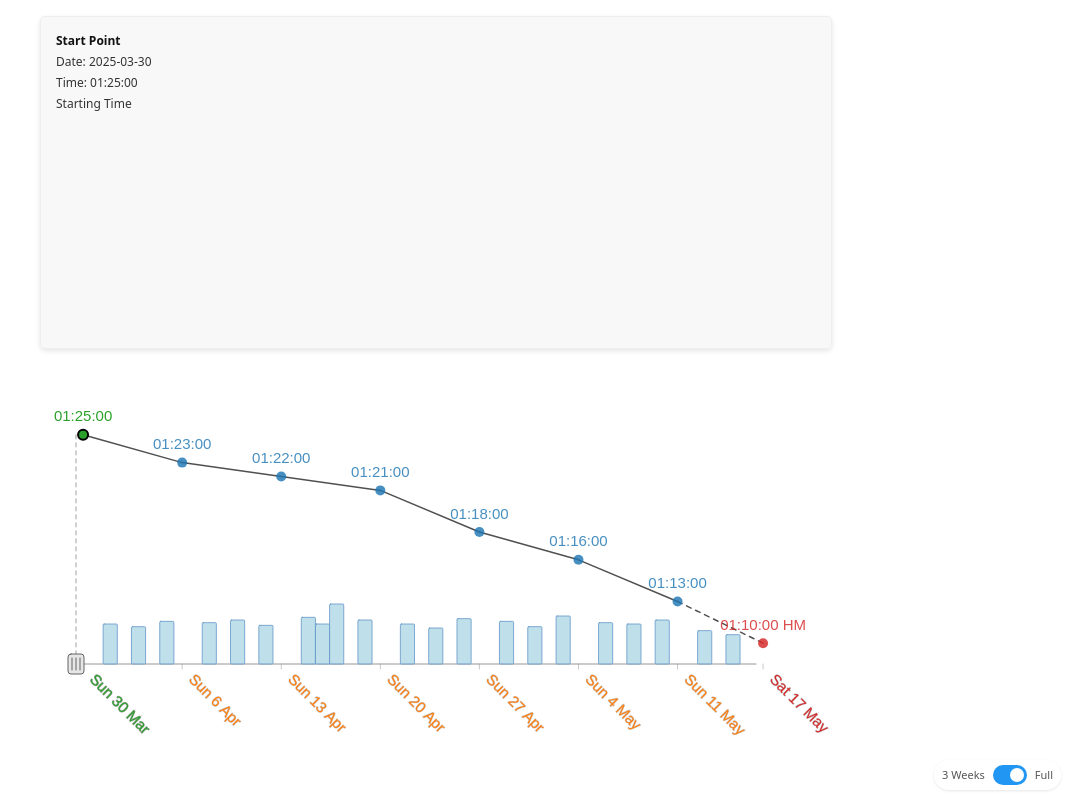
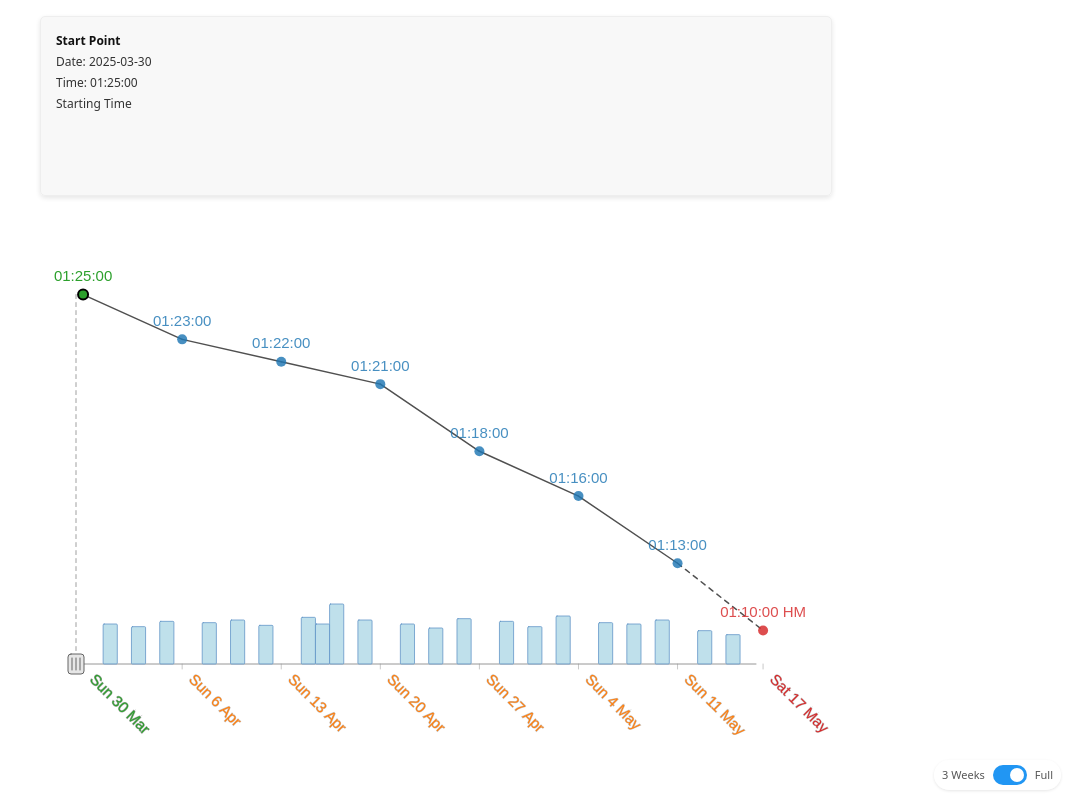
Before and after one commit to botpilots/rungraph, a website built with Vite: page index.html in a window 1280 px wide. Shown: the whole page, without its empty margins (204-1280 px from the left). Built offline with nearby package versions, Linux system fonts and the light colour scheme.

Commit message:
Change ratios between info box and graph, preparing for larger graph.

```diff
--- a/src/style.css
+++ b/src/style.css
@@ -45,7 +45,7 @@ body {
 
 #graph-container {
   width: 100%;
-  flex-basis: 60%;
+  flex-basis: 80%;
   flex-grow: 1;
   min-height: 0;
   display: flex;
@@ -57,8 +57,8 @@ body {
 #info-box {
   width: calc(100% - 40px);
   max-width: 760px;
-  flex-basis: 40%;
-  max-height: 40%;
+  flex-basis: 20%;
+  max-height: 20%;
   min-height: 0;
   overflow-y: auto;
   background-color: rgba(248, 248, 248, 0.95);
```
